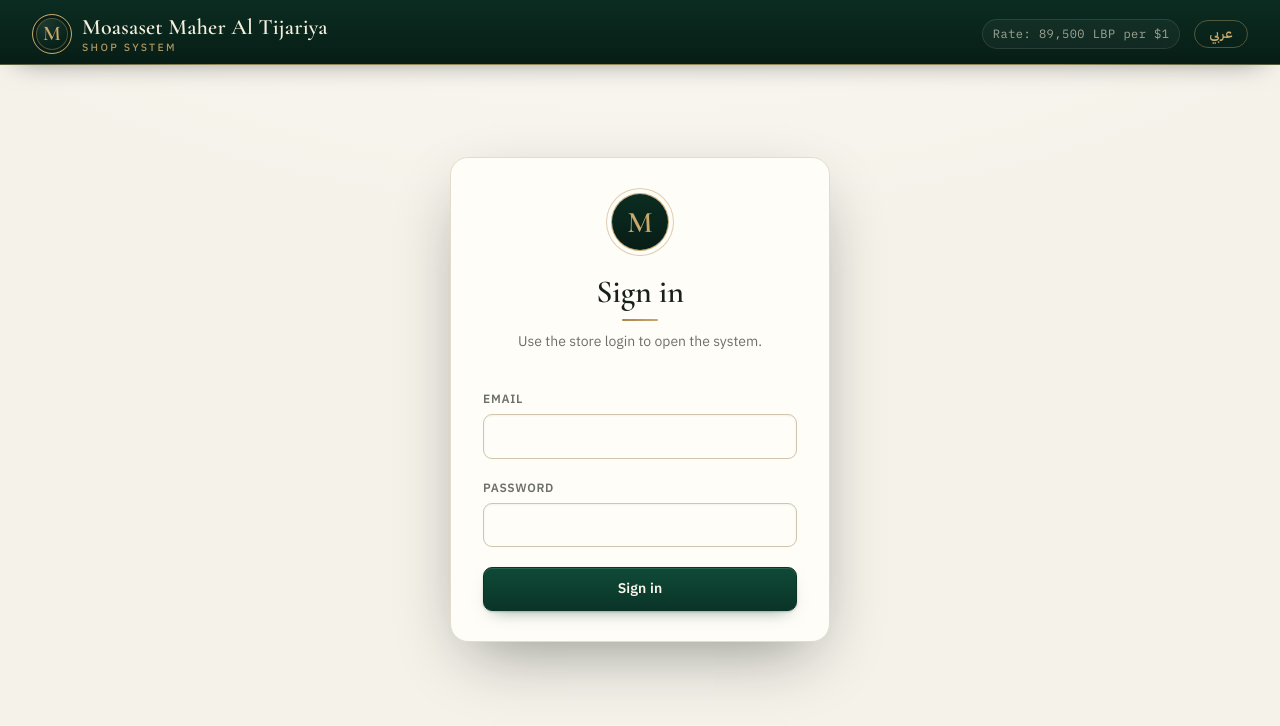
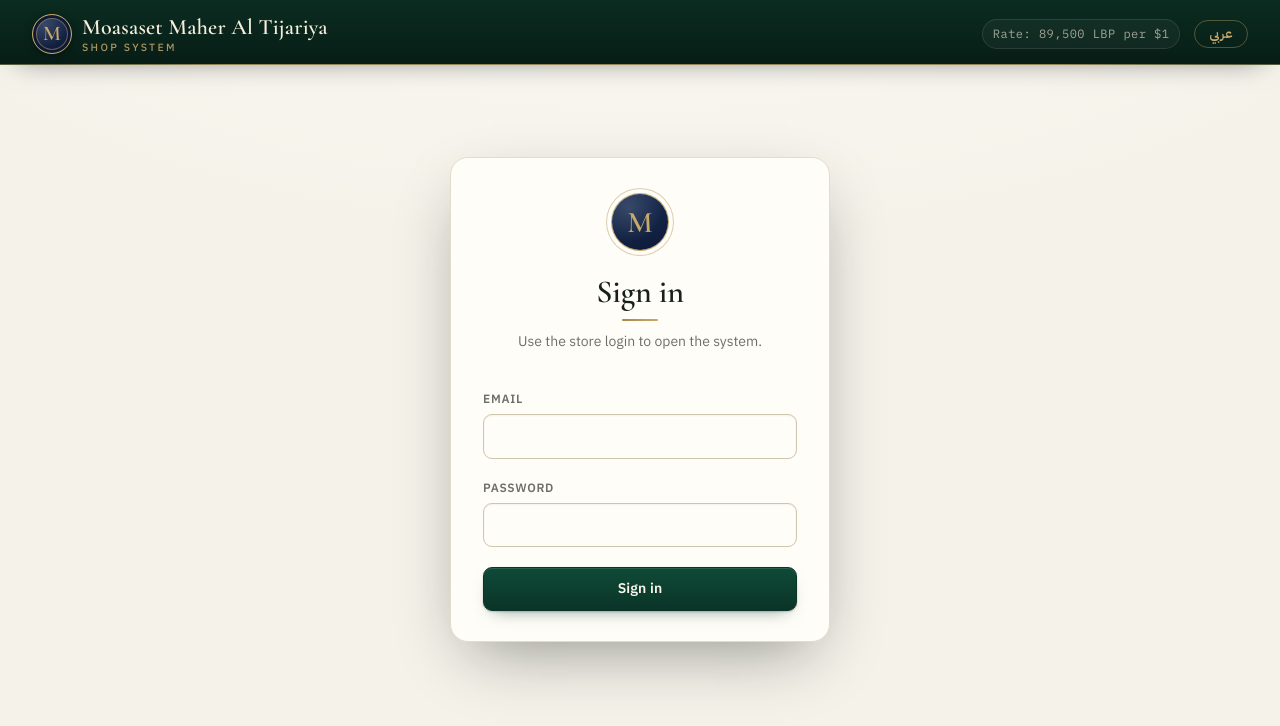
Before and after one commit to ahmadhajj364/maher-market, a plain HTML site: page index.html in a window 1280 px wide. Drawn offline with nearby package versions, Linux system fonts and the light colour scheme.

Commit message:
Make the logo gold and navy, including the install icon
Co-Authored-By: Claude Opus 5.5 <noreply@anthropic.com>
Claude-Session: https://claude.ai/code/session_01UrS7PjPkY6Cf94K5Znbowz

```diff
--- a/index.html
+++ b/index.html
@@ -41,6 +41,7 @@
   --shadow-2: 0 1px 2px rgba(40, 32, 12, .05), 0 12px 32px -14px rgba(40, 32, 12, .22);
   --shadow-3: 0 24px 64px -20px rgba(10, 20, 15, .45);
   /* masthead */
+  --navy: #1b2f57; --navy-2: #0d1a36; /* logo */
   --band: #0b2c21; --band-2: #071d16; --band-ink: #f6efdd; --band-muted: rgba(246, 239, 221, .62); --band-line: rgba(201, 169, 107, .38);
   /* category and section colours: quiet jewel tones, a soft tint + a matching ink for each */
   --t-green: #e3eee5; --i-green: #1d5b3e;  --t-blue: #e3e9f1; --i-blue: #2c4f7c;
@@ -88,7 +89,7 @@ header.top::after { content: ""; position: absolute; inset: auto 0 -1px; height:
   font-family: var(--display); font-weight: 600; font-size: 22px; line-height: 1.1; letter-spacing: .01em; color: var(--band-ink); }
 .brand::before { content: "M"; position: absolute; inset-inline-start: 0; top: 50%; transform: translateY(-50%); width: 38px; height: 38px; border-radius: 50%;
   display: grid; place-items: center; font-family: var(--display); font-size: 21px; font-weight: 600; color: var(--gold-2);
-  border: 1px solid var(--gold-2); box-shadow: inset 0 0 0 3px var(--band-2), inset 0 0 0 4px rgba(201,169,107,.35); background: radial-gradient(circle at 30% 25%, rgba(255,255,255,.08), transparent 60%); }
+  border: 1px solid var(--gold-2); box-shadow: inset 0 0 0 3px var(--navy-2), inset 0 0 0 4px rgba(201,169,107,.45), 0 2px 8px rgba(0,0,0,.35); background: radial-gradient(circle at 30% 25%, rgba(255,255,255,.14), transparent 60%), linear-gradient(160deg, var(--navy) 0%, var(--navy-2) 100%); }
 [dir=rtl] .brand::before { content: "م"; font-size: 22px; padding-bottom: 4px; }
 .brand small { display: block; margin-top: 3px; font-family: var(--font); font-weight: 500; font-size: 10.5px; letter-spacing: .22em; text-transform: uppercase; color: var(--gold-2); opacity: .85; }
 [dir=rtl] .brand small { letter-spacing: 0; font-size: 12px; text-transform: none; }
@@ -258,7 +259,7 @@ td.wrapc { white-space: normal; min-width: 160px; }
 /* Login */
 #loginForm { position: relative; margin-top: 8vh !important; padding: 36px 32px 30px; border-radius: 18px; box-shadow: var(--shadow-3); text-align: start; }
 #loginForm::before { content: "M"; display: grid; place-items: center; width: 56px; height: 56px; margin: 0 auto 4px; border-radius: 50%;
-  font-family: var(--display); font-size: 30px; font-weight: 600; color: var(--gold-2); background: linear-gradient(180deg, var(--band), var(--band-2));
+  font-family: var(--display); font-size: 30px; font-weight: 600; color: var(--gold-2); background: radial-gradient(circle at 30% 25%, rgba(255,255,255,.14), transparent 60%), linear-gradient(160deg, var(--navy) 0%, var(--navy-2) 100%);
   box-shadow: 0 0 0 1px var(--gold-2), 0 0 0 5px var(--surface), 0 0 0 6px color-mix(in srgb, var(--gold) 40%, transparent); }
 [dir=rtl] #loginForm::before { content: "م"; padding-bottom: 6px; }
 #loginForm h2 { text-align: center; } #loginForm h2::after { margin-inline: auto; } #loginForm .sub { text-align: center; }
```
Also changed, not shown: docs/redesign/1440-ar-light-till.png, docs/redesign/1440-en-dark-till.png, docs/redesign/1440-en-light-till.png, docs/redesign/1440-en-light-today.png, docs/redesign/390-en-light-stock.png, docs/redesign/drawer.png, docs/redesign/login-en-light.png, icon-192.png, icon-512.png, icon.svg, manifest.webmanifest.
